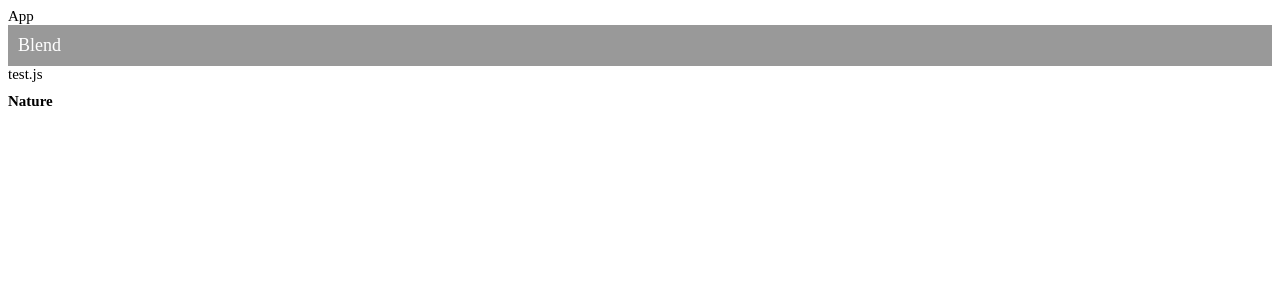
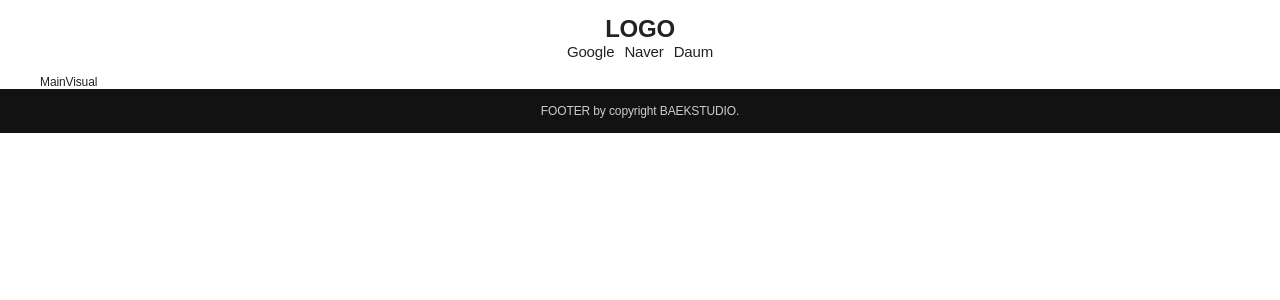
Before and after one commit to BaekJueun/NodeReact, a React (Create React App) app in the folder part.3/: page / in a window 1280 px wide. Shown: the top 300 px of the page. Built offline with nearby package versions, Linux system fonts and the light colour scheme.

Commit message:
create Header,Container,Footer

```diff
--- a/part.3/src/App.js
+++ b/part.3/src/App.js
@@ -1,21 +1,18 @@
 import React, {Component,Fragment} from 'react';
-import Blend from './Blend';
-import Test from './Test';
-import Nature from './Nature';
+import Header from './Header';
+import Container from './Container';
+import Footer from './Footer';
 
-class App extends Component {
+class App extends Component{
     render(){
         return(
             <Fragment>
-                <div>App</div>
-                <Blend />
-                <Test />
-                <Nature />
+                <Header />
+                <Container />
+                <Footer />
             </Fragment>
-
         )
     }
-}
-
+};
 
 export default App;
--- a/part.3/src/Blend.js
+++ /dev/null
@@ -1,11 +0,0 @@
-import React, {Component} from 'react';
-
-class Blend extends Component{
-    render(){
-        return(
-            <div className="box1">Blend</div>
-        )
-    }
-}
-
-export default Blend;
--- /dev/null
+++ b/part.3/src/Container.js
@@ -0,0 +1,17 @@
+import React, {Component,Fragment} from 'react';
+
+class Container extends Component{
+    render(){
+        return(
+            <Fragment>
+                <div id="container">
+                    <div className="inner">
+                        MainVisual
+                    </div>
+                </div>
+            </Fragment>
+        )
+    }
+}
+
+export default Container;
--- /dev/null
+++ b/part.3/src/Footer.js
@@ -0,0 +1,17 @@
+import React, {Component,Fragment} from 'react';
+
+class Footer extends Component {
+    render(){
+        return(
+            <Fragment>
+                <div id="footer">
+                    <div className="inner">
+                        FOOTER by copyright BAEKSTUDIO.
+                    </div>
+                </div>
+            </Fragment>
+        )
+    }
+}
+
+export default Footer;
--- /dev/null
+++ b/part.3/src/Header.js
@@ -0,0 +1,22 @@
+import React, {Component,Fragment} from 'react';
+
+class Header extends Component{
+    render(){
+        return(
+            <Fragment>
+                <div id="header">
+                    <div className="inner">
+                        <h1 className="logo">LOGO</h1>
+                        <ul className="gnb">
+                            <li><a href="http://google.com" target="_blank" rel="">Google</a></li>
+                            <li><a href="http://naver.com" target="_blank" rel="">Naver</a></li>
+                            <li><a href="http://daum.net" target="_blank" rel="">Daum</a></li>
+                        </ul>
+                    </div>
+                </div>
+            </Fragment>
+        )
+    }
+}
+
+export default Header;
--- a/part.3/src/Nature.js
+++ /dev/null
@@ -1,11 +0,0 @@
-import React, {Component} from 'react';
-
-class Nature extends Component {
-    render(){
-        return(
-            <h1>Nature</h1>
-        )
-    }
-}
-
-export default Nature;
--- a/part.3/src/Test.js
+++ /dev/null
@@ -1,11 +0,0 @@
-import React, {Component} from 'react';
-
-class Test extends Component {
-    render(){
-        return(
-            <div>test.js</div>
-        )
-    }
-}
-
-export default Test;
--- a/part.3/src/style.css
+++ b/part.3/src/style.css
@@ -1,2 +1,23 @@
-* {font-size:15px}
-.box1 {display:block; padding:10px; font-size:18px; color:#fff; background:#999}
+* {font-family: 'Spoqa Han Sans', sans-serif;letter-spacing:-0.01em}
+body,div,dl,dt,dd,ul,ol,li,h3,h4,h5,h6,pre,code,form,fieldset,legend,p,blockquote,th,td,
+html, h1, h2, h3, h4, h5, h6, form, fieldset, img {margin:0;padding:0;border:0;}
+textarea,button {margin:0;padding:0}
+fieldset,img {border:0 none}
+dl,ul,ol,menu,li {list-style:none}
+blockquote, q {quotes: none}
+blockquote:before, blockquote:after,q:before, q:after {content:'';content:none}
+input,select,textarea,button {vertical-align:middle}
+button {border:0 none;background-color:transparent;cursor:pointer}
+body,th,td,input,select,textarea,button {font-size:12px;font-family:'Spoqa Han Sans', sans-serif;color:#222}
+a {font-family: 'Spoqa Han Sans', sans-serif; color:#222; line-height:1em;text-decoration:none}
+a:active, a:hover {text-decoration:none}
+address,caption,cite,code,dfn,em,var {font-style:normal;font-weight:normal}
+body {width:100%; min-width:1200px; font-family:'Spoqa Han Sans', sans-serif}
+table {border-collapse:collapse; border-spacing:0}
+
+.inner {width:1200px; margin:0 auto}
+
+#header {position:relative; padding:15px 0; text-align:center}
+#header .gnb li {display:inline-block; margin:0 5px; font-size:15px}
+
+#footer {position:relative; padding:15px 0; text-align:center; color:#ccc; background:#121212}
```
Also changed, not shown: part.3/src/index.js (+1 -6 lines).
